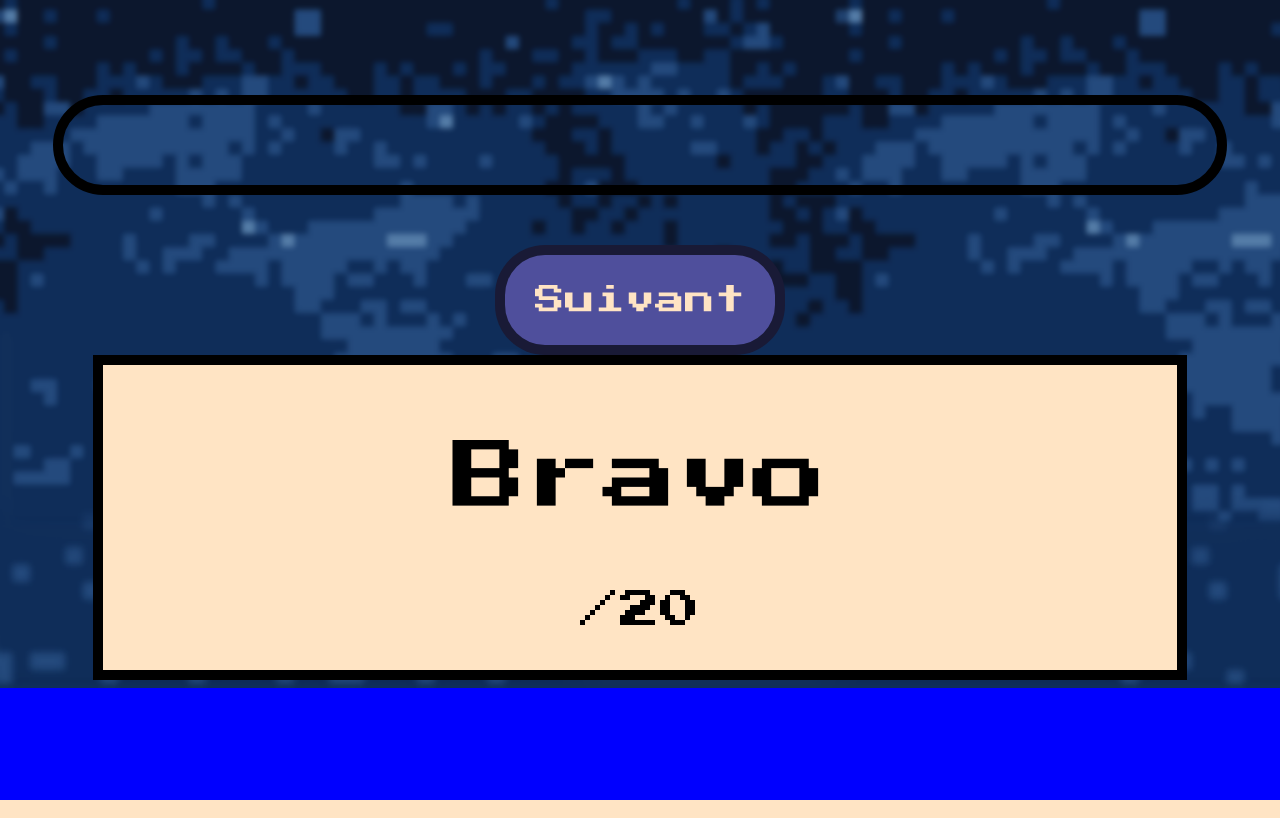
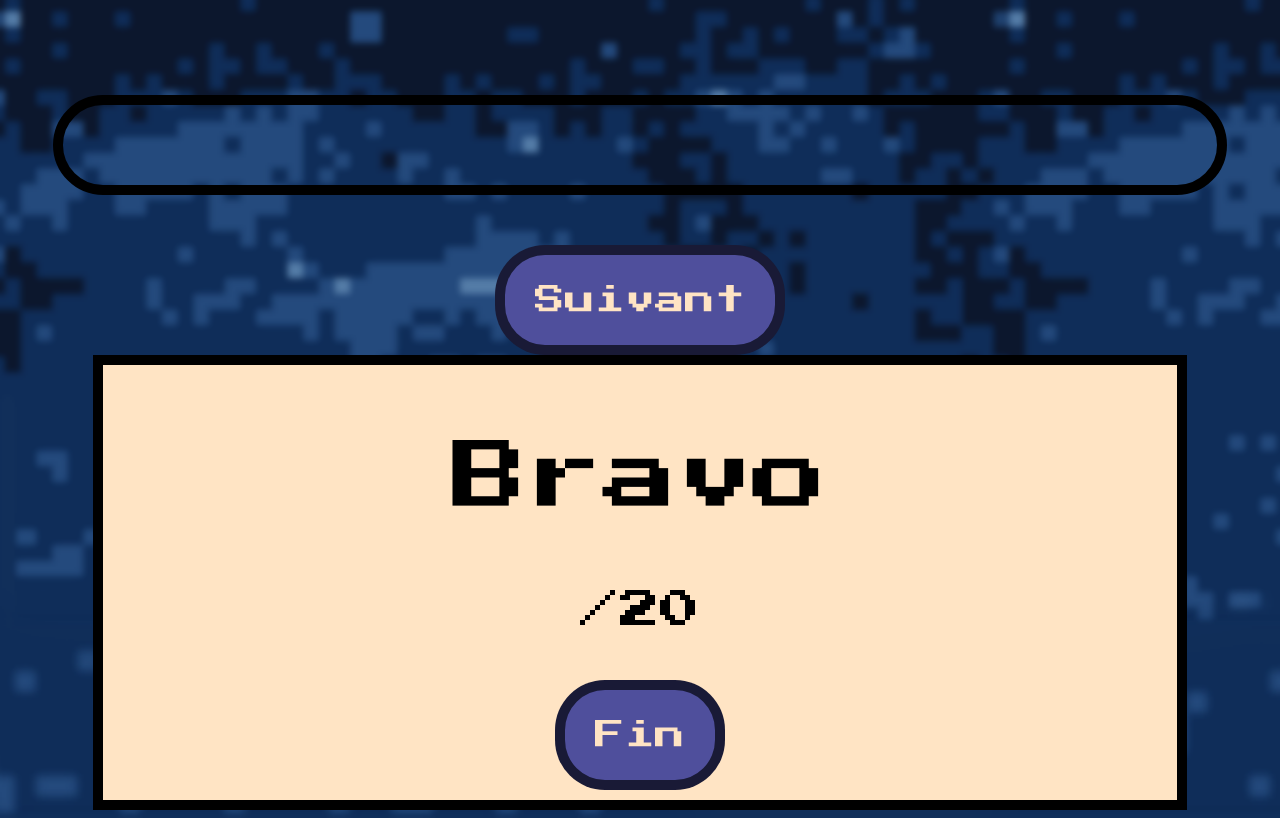
Before and after one commit to hugo-piedanna/l-epopee_du_sexe, a PHP site: page /quizz.html in a window 1280 px wide. Run offline with PHP 8.4, Linux system fonts and the light colour scheme.

Commit message:
End game

```diff
--- a/css/quiz.css
+++ b/css/quiz.css
@@ -84,3 +84,22 @@
   #result{
     font-size: 40px;
   }
+  #finish:hover{
+    background-color: rgba(12, 13, 29, 0.8);
+    border: 10px solid rgb(79, 79, 156);
+    color: rgb(200, 200, 200);
+  }
+
+  #finish{
+    border: 10px solid rgba(12, 13, 29, 0.8);
+    background-color: rgb(79, 79, 156);
+    color: bisque;
+    padding: 30px;
+    font-size: 30px;
+    text-align: center;
+    margin: 0 auto;
+    margin-top: 50px;
+    border-radius: 50px;
+    width: fit-content;
+    margin-bottom: 10px;
+  }
--- a/js/quiz.js
+++ b/js/quiz.js
@@ -36,12 +36,22 @@
     }
 })
 
+
+document.getElementById("finish").addEventListener("click", function(){
+    window.open('./fin.html');
+})
+
 function loadResult(){
     document.getElementById("question").style.display = "none";
     document.getElementById("response-container").style.display = "none"
     document.getElementById("result-container").style.display = "block";
     document.getElementById("title-result").innerHTML = points > nbQuest/2 ? "Bravo !" : "Insuffisant";
     document.getElementById("result").innerHTML = points + "/" + nbQuest;
+    if(urlParams.get('id') == 5){
+        document.getElementById("finish").style.display = "block";
+    }else{
+        document.getElementById("finish").style.display = "none";
+    }
 }
 
 function loadQuestion(){
--- a/quizz.html
+++ b/quizz.html
@@ -21,6 +21,7 @@
     <div id="result-container">
         <p id="title-result">Bravo</p>
         <p id="result">/20</p>
+        <p id="finish">Fin</p>
     </div>
 
     <script src="./json/quizz.js"></script>
```
Also changed, not shown: accueil.html (deleted, +0 -34 lines).
